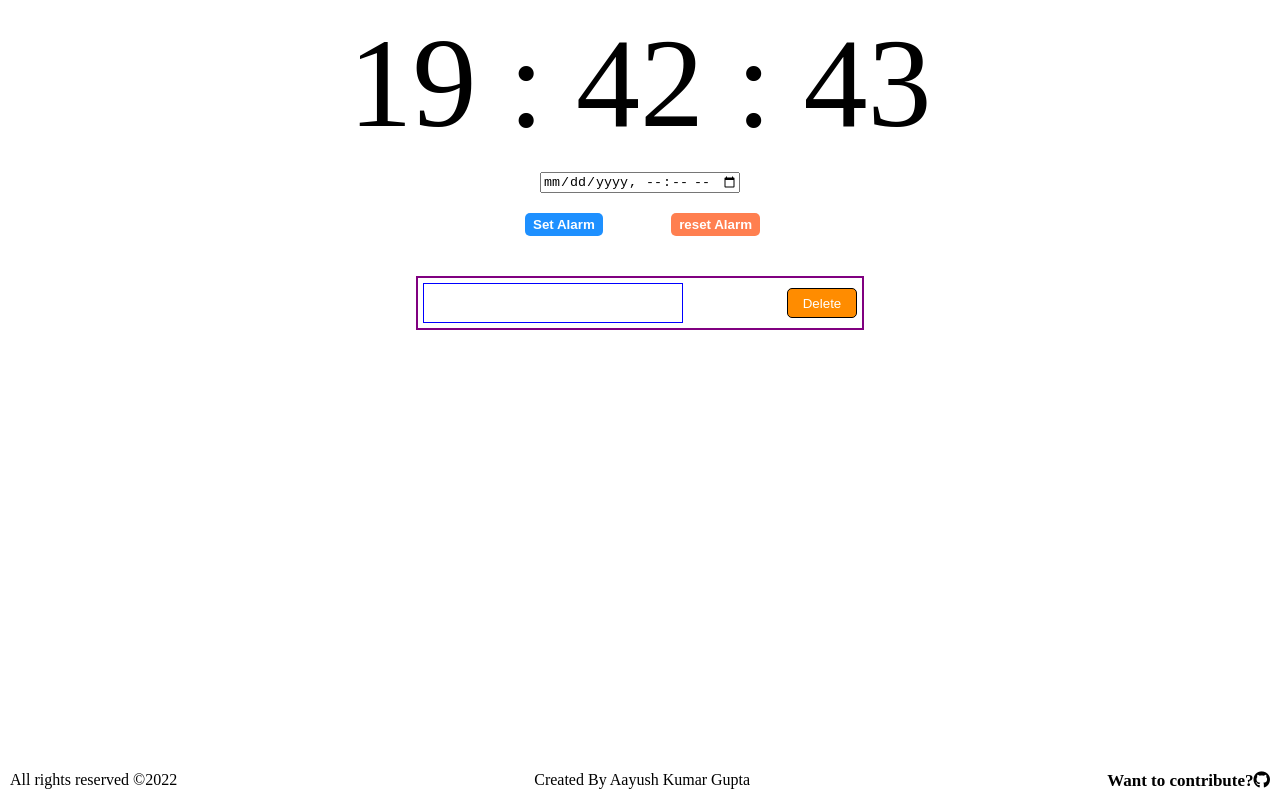
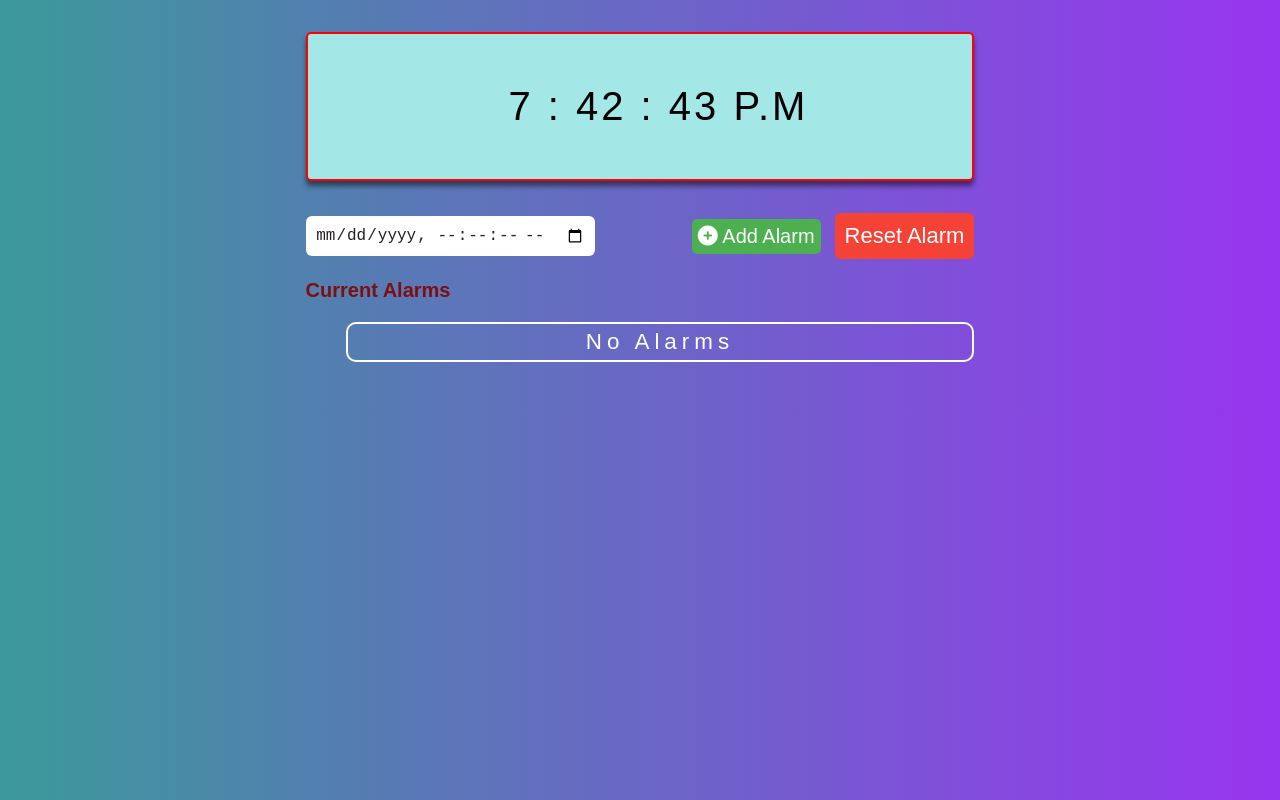
Before and after one commit to akg07/Alarm-Clock, a plain HTML site: page index.html in a window 1280 px wide. Drawn offline with Linux system fonts and the light colour scheme.

Commit message:
add multiple alarms feature

```diff
--- a/assets/css/style.css
+++ b/assets/css/style.css
@@ -1,134 +1,283 @@
-body{
-    margin: 0;
-    padding: 0;
-    /* background-image: linear-gradient(to right, rgba(59, 153, 154), rgb(152, 53, 240)); */
+:root {
+    /* button colors */
+    --button-success-color: #4CAF50;
+    --button-danger-color: #f44336;
 }
 
-* {
-    box-sizing: border-box;
+body{
+    background: #333333;
+    margin: 2rem;
+    background: #1D4350;  /*fallback for old browsers */
+    background-image: linear-gradient(to right, rgba(59, 153, 154), rgb(152, 53, 240));
 }
 
-/* Main container of the alarm clock */
-.container{
-    min-height: 100vh;
+/* utility styles */
+
+.button{
+    padding: 10px;
+    border: none;
+    font-size: 22px;
+    border-radius: 5px;
+}
+
+main{
+    margin-top : 2rem;
     display: flex;
     flex-direction: column;
-    justify-content: center;
     align-items: center;
+    justify-items: center;
 }
 
-/* current time box  */
-#current-time{
-    /* border: 1px solid red; */
-    font-size: 10vw;
+.container{
+    width: 55%;
+}
+
+/* Clock Element styles */
+.clock-body{
+    padding: 50px 20px;
+    border: 2px solid red;
     text-align: center;
-    margin: 10px;
+    background-color: rgb(164, 231, 231);
+    border-radius: 5px;
+    box-shadow: 0px 5px 5px rgba(0, 0, 0, 0.5);
+}
+
+#clock{
+    font-family: 'Orbitron', sans-serif;
+    color: black;
+    font-size: 65px;
+    letter-spacing: 3px;
+    margin-left: 2.3rem;
+}
+
+/* Alarm Input Element Styles */
+.input_container{
+    margin-top : 3rem;
+    display: flex;
+    flex-direction: row;
+    align-items : center;
+    justify-content: space-between;
+}
+
+.label{
+    color: #fff;
+    font-size: 35px;
+    font-family: 'Orbitron', sans-serif;
+    color: rgb(127, 14, 14);
+}
+
+/* time input field */
+#alarm_input{
+    border:none;
+    border-radius: 6px;
+    font-size: 1.2rem;
+    padding: 0.7rem;
+    color: #252020;
+}
+
+/* submit button  */
+#submit_alarm_time{
+    padding: 10px;
+    border: none;
+    color: #fff;
+    background-color: var(--button-success-color);
+    font-size: 22px;
+    border-radius: 5px;
+    cursor: pointer;
+}
+
+/* Reset button */
+#reset_alarm{
+    padding: 10px;
+    border: none;
+    color: #fff;
+    background-color: var(--button-danger-color);
+    font-size: 22px;
+    border-radius: 5px;
+    margin-left: 10px;
+    cursor: pointer;
+}
+
+/*   alarm list container  */
+.alarms-li{
+    border: 2px solid white;
+    padding: 5px 0;
+    border-radius: 10px;
+    list-style-type: none;
+    font-size: 1.4rem;
+    color:#fff;
+    font-family: 'Orbitron', sans-serif;
+    display: flex;
+    justify-content: space-around;
+    align-items: center;
+    margin-bottom: 1.2rem;
+    letter-spacing: 5px;
+}
+
+.deleteAlarm{
+    color: #fff;
+    background-color: var(--button-danger-color);
+    cursor: pointer;
+}
+.fa-bell{
+    color : var(--button-danger-color);
+    padding-right: 2rem;
 }
 
 
-#get-time{
-    /* border: 1px solid blue; */
-    margin: 10px;
-    padding: 5px;
-    display: flex;
-    flex-direction: column;
-    align-items: center;
+@media screen and (max-width : 1440px){
+    /* clock body */
+    #clock{
+        font-size: 40px;
     }
 
-#time-input{
-    width: 200px;
+    /* Alarm Input Element Styles */
+
+    .input_container{
+        margin-top : 2rem;
+    }
+    .label{
+        font-size: 20px;
+    }
+    /* time input field */
+    #alarm_input{
+        font-size: 1rem;
+        padding: 0.6rem;
+    }
+    /* submit button  */
+    #submit_alarm_time{
+        padding: 6px;
+        font-size: 20px;
     }
 
-/* set and reset button container */
-.controls{
-    /* border: 1px solid purple; */
-    margin-top: 15px;
-    padding: 5px;
-    width: 250px;
-    display: flex;
-    flex-direction: row;
-    justify-content: space-between;
 }
 
-
-.btn{
-    font-weight: bold;
-    border-radius: 5px;
-    border: none;
-    color: white;
-    padding: 4px 8px;
-    margin-left: 5px;
-    cursor: pointer;
+@media screen and (max-width : 1140px){
+    /* container style */
+    .container{
+        width: 55vw;
+    }
+    /* clock body */
+    #clock{
+        font-size: 35px;
     }
 
-.set-alarm{
-    background-color: dodgerblue;
+    /* alarmList */
+    .alarms-li{
+        font-size: 1.2rem;
     }
 
-.reset-alarm{
-    background-color: coral;
+    .fa-bell{
+        font-size: 1.5rem !important;
+    }
 }
 
-
-#alarm-list{
-    border: 2px solid purple;
-    width: 35%;
-    margin: 30px auto;
+@media screen and (max-width : 992px){
+    /* container style */
+    .container{
+        width: 65vw;
     }
 
-.alarm-list-container{
-    margin: 0px;
-    display: flex;
-    flex-direction: row;
-    justify-content: space-between;
-    align-items: center;
-    padding: 5px;
+    /* clock body */
+    #clock{
+        font-size: 30px;
     }
 
-.alarm-list-container .alarm-time{
-    border: 1px solid blue;
-    width: 60%;
-    height: 40px;
+    /* Alarm Input Element Styles */
+
+
+    /* time input field */
+    #alarm_input{
+        font-size: 0.9rem;
+        padding: 0.5rem;
     }
 
-.alarm-list-container .btn-delete{
-    border: 1px solid black;
-    width: 70px;
-    height: 30px;
-    background-color: darkorange;
-    color: white;
-    border-radius: 5px;
+    /* submit button  */
+    #submit_alarm_time{
+        padding: 6px;
+        font-size: 18px;
     }
 
-
-
-#footer{
-    position: absolute;
-    bottom: 0;
-    width: 100%;
+    /* alarmList */
+    .alarms-li{
+        font-size: 1rem;
     }
 
-#block{
-    width: 100%;
-    height: 50px;
-    padding: 5px 10px;
-
-    display: flex;
-    flex-direction: row;
-    justify-content: space-between;
+    .deleteAlarm{
+        padding: 0.4rem;
+        font-size: 1rem;
     }
 
-#block p:hover{
-    color: whitesmoke;
+}
+@media screen and (max-width : 768px){
+    /* clock body */
+    #clock{
+        font-size: 30px;
     }
 
-#block a{
-    text-decoration: none;
-    font-size: 17px;
-    font-weight: bold;
-    color: black;
+    .container{
+        width: 70vw;
     }
 
-#block a:hover{
-    color: white;
+    /* Alarm Input Element Styles */
+    .label{
+        font-size: 18px;
     }
+
+    /* time input field */
+    #alarm_input{
+        font-size: 0.7rem;
+        padding: 0.4rem;
+    }
+
+    /* submit button  */
+    #submit_alarm_time{
+        padding: 5px;
+        font-size: 14px;
+    }
+
+    /* alarmList */
+    .alarms-li{
+        font-size: 12px;
+    }
+    .deleteAlarm{
+        font-size: 0.8rem;
+    }
+
+}
+@media screen and (max-width : 592px){
+    #clock{
+        font-size: 20px;
+    }
+
+    .container{
+        width: 80vw;
+    }
+
+    /* Alarm Input Element Styles */
+    .label{
+        font-size: 12px;
+    }
+
+    /* time input field */
+    #alarm_input{
+        font-size: 0.6rem;
+        padding: 0.4rem;
+    }
+
+    /* submit button  */
+    #submit_alarm_time{
+        padding: 5px;
+        font-size: 12px;
+    }
+
+    /* alarmList */
+    .alarms-li{
+        font-size: 11px;
+        font-weight: 600;
+    }
+
+    .deleteAlarm{
+        font-size: 0.8rem;
+    }
+}
--- a/assets/js/script.js
+++ b/assets/js/script.js
@@ -1,62 +1,146 @@
-const current_time = document.getElementById('current-time'); // display current time
+// Global variables and objects //
+const months = ["January", "February", "March",
+"April", "May", "June",
+"July", "August", "September",
+"October", "November", "December"];
+
+var alarmList = [];
+var alarmIndex = 0;
 const audio = new Audio("./assets/audio/wake-up-sound.mp3"); // alarm audio
-audio.loop = true; // play audio in loop until time runs out
-let alarmTime = null;
-let alarmTimeOut = null;
+audio.loop = true;
+
+var alarms_ul = document.getElementById('alarms_ul');
 
 
-// tick -> call this function every second and update html element with new data
-function tick() {
-    const date = new Date();
+// Display clock function //
+let displayClock = () => {
 
-    const hour = timeFormater(date.getHours());
-    const min = timeFormater(date.getMinutes());
-    const sec = timeFormater(date.getSeconds());
+    let today = new Date();
+    let hours = today.getHours();
+    let minutes = today.getMinutes();
+    let seconds = today.getSeconds();
+    let format = hours < 12 ?"A.M" :'P.M';
+    let clock = document.getElementById('clock');
+    let currentHour = hours < 10 ? '0' + hours : hours;
 
-    current_time.innerText = `${hour} : ${min} : ${sec}`
+    //Insert current time to the clock div as innerHTML
+    clock.innerHTML = `
+        ${hours > 12 ? hours - 12 : currentHour }
+        : ${minutes < 10 ? '0' + minutes : minutes}
+        : ${seconds < 10 ? '0' + seconds : seconds}
+        ${format}
+    `;
+
+    //create a setTimeout to call displayClock function for Working Clock Display
+    setTimeout(displayClock,1000);
 }
 
-// update hour, min and sec string if they are less than 10
-// 7 converts to 07
-function timeFormater(time){
+let setAlarm = () => {
+    if(this.alarmList.length === 0) {
+        alarms_ul.innerHTML = '';
+    }
+    let alarmsInput = document.getElementById('alarm_input');
+    let alarm = alarmsInput.value;
+    alarmsInput.value="";
+    if(alarm!==""){
+        let curr_time = new Date();
+        //create alarm_time object
+        let alarm_time = new Date(alarm);
+        let duration = alarm_time - curr_time ;
+        if(duration < 0){
+            alert('Time has already passed');
+        }else{
+            displayAlarms(alarm_time);
 
-    if(time < 10) {
-        return "0" + time;
-    }
-
-    return time;
-}
-
-// get time form FE and set as alarmTime
-function setAlarmTime(time) {
-    alarmTime = time;
-}
-
-// set alarm
-function setAlarm() {
-
-    // if alarm time is selected only than calculate time left to ring the alarm
-    if(alarmTime){
-        const current = new Date();
-        const timeLeftToRingAlarm = new Date(alarmTime);
-
-        // if alarm time in future
-        if(timeLeftToRingAlarm > current) {
-            const timeout = timeLeftToRingAlarm.getTime() - current.getTime();
-            alarmTimeOut = setTimeout(() => audio.play(), timeout);
-            alert('Alarm set');
+            alarmList[alarmIndex++] = setTimeout(() => {
+                audio.play();
+                document.getElementById(alarm_time).remove();
+                alarmIndex--;
+            },duration);
         }
+    }else{
+        alert('Select Alarm Time !!!')
     }
 }
 
-// clear the time out function
-function resetAlarm() {
-    audio.pause();
-    if(alarmTimeOut) {
-        clearTimeout(alarmTimeOut);
-        alert('Alarm Reset');
+// Display Alarm List //
+let displayAlarms = (time) => {
+
+    let alarmTime = time;
+    let hours = alarmTime.getHours();
+    let minutes = alarmTime.getMinutes();
+    let seconds = alarmTime.getSeconds();
+    let format = hours <12 ?"A.M" :'P.M';
+
+    //create newLi tag to append to the alarms List
+    let newLi = document.createElement('li');
+    newLi.className = "alarms-li";
+    newLi.id=  time;
+    newLi.innerHTML = `
+        ${months[alarmTime.getMonth()]}
+        ${alarmTime.getDate()}
+        #
+        ${hours % 12 < 10 ? ("0" + (hours % 12)): (hours % 12)}:
+        ${minutes<10 ? "0"+ minutes : minutes }:
+        ${seconds<10 ? "0"+ seconds : seconds }
+        ${format}
+        <button  type="submit" onClick={deleteAlarm(${alarmIndex})} class='deleteAlarm button'>Delete</button>
+    `;
+    alarms_ul.appendChild(newLi);
+}
+
+//Delete Alarm function
+let deleteAlarm = (index)=> {
+    clearInterval(alarmList[index]);
+}
+
+// remove
+function removeAlarm(el){
+    // console.log(el);
+    if(el.classList.contains('deleteAlarm')){
+        el.parentElement.remove();
     }
 }
 
+// pause buzzer
+function resetAlarm() {
+    audio.pause();
+    alert('Alarm Reset');
+}
 
-setInterval(tick, 1000); // call tick after every 1 sec
+function noAlarm() {
+
+    if(this.alarmList.length === 0) {
+        let noChild = document.createElement('li');
+        noChild.className = "alarms-li";
+        noChild.innerText = `No Alarms`;
+
+        alarms_ul.appendChild(noChild);
+    }
+}
+
+//  Handle Events //
+
+//Hanlde DisplayClock
+document.addEventListener('DOMContentLoaded',function() {
+    displayClock()
+    noAlarm();
+});
+
+//handle Add Alarm
+document.querySelector('#submit_alarm_time').addEventListener('click',(e)=>{
+    e.preventDefault();
+
+    //Call setAlarm function
+    setAlarm();
+});
+
+//handle delete alarm event for removing the li from thelist
+document.getElementById('alarms_ul').addEventListener('click',(e)=>{
+    removeAlarm(e.target);
+});
+
+// handle pause buzzer after clicking on reset button
+document.getElementById('reset_alarm').addEventListener('click', (e) => {
+    resetAlarm();
+});
--- a/index.html
+++ b/index.html
@@ -12,35 +12,49 @@
 </head>
 <body>
 
-    <div id="container">
-        <!-- current time will be fill out by js -->
-        <div id="current-time"></div>
-        <div id="get-time">
-            <input id="time-input" type="datetime-local" name="Alarm Time" onchange="setAlarmTime(this.value)">
-
-            <div class="controls">
-                <button onclick="setAlarm()" class="btn set-alarm">Set Alarm</button>
-                <button onclick="resetAlarm()" class="btn reset-alarm">reset Alarm</button>
+    <main >
+        <!-- LOCAL CLOCK CONTAINER -->
+        <div class="container">
+            <div class="clock-body">
+                <div id="clock" ></div>
             </div>
         </div>
+        <!-- SELECT ALARM TIME FORM -->
+        <div class="container">
+            <div class="row">
+            <form>
+                <div class="input_container">
 
-        <div id="alarm-list">
-            <ul class="alarm-list-container">
-                <div class="alarm-time"></div>
-                <button class="btn-delete">Delete</button>
+                <!-- time input field -->
+                <div class="alarm_clock  ">
+                    <input id="alarm_input" type="datetime-local" step="2"  required />
+                </div>
+                <!-- submit button  -->
+                <div class="submit_time">
+                    <button id="submit_alarm_time" type="submit"><i class="fas fa-plus-circle"> </i>  Add Alarm</button>
+                    <button id="reset_alarm">Reset Alarm</button>
+                </div>
+                </div>
+            </form>
+            </div>
+            <!-- form end -->
+        </div>
+        <!--  alarm list container -->
+        <div class="container">
+            <h3 class="label">Current Alarms</h3>
+            <div class="alarms_list_container">
+            <ul id="alarms_ul" class="fa-ul">
+                <!-- <li class="alarms-li">
+                    Alarm Time
+                    <button  type="submit" class='deleteAlarm button'>Delete</button>
+                </li> -->
             </ul>
+            </div>
+            <!-- end list container -->
         </div>
-    </div>
+        </main>
 
-    <footer id="footer">
-        <div id="block">
-            <p>All rights reserved <span>&#169;</span>2022 </p>
-            <p>Created By Aayush Kumar Gupta</p>
-            <p><a href="https://github.com/akg07/Alarm-Clock">Want to contribute?<i class="fa-brands fa-github"></i></a></p>
-        </div>
-    </footer>
-
-    <!-- external js script file -->
+        <!-- Custom SCRIPT -->
     <script src="./assets/js/script.js"></script>
 </body>
 </html>
```
Lines whose indentation alone changed are shown as unchanged.
